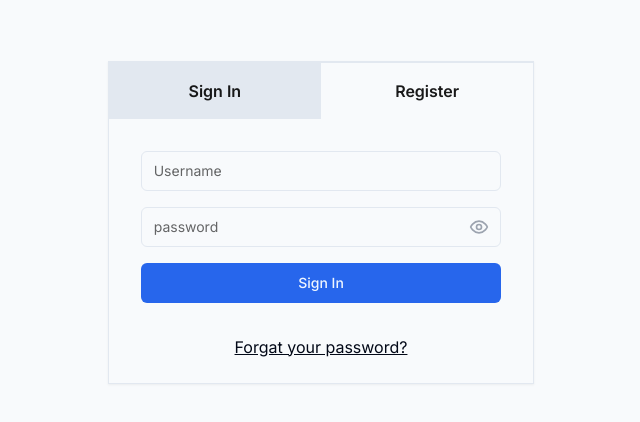
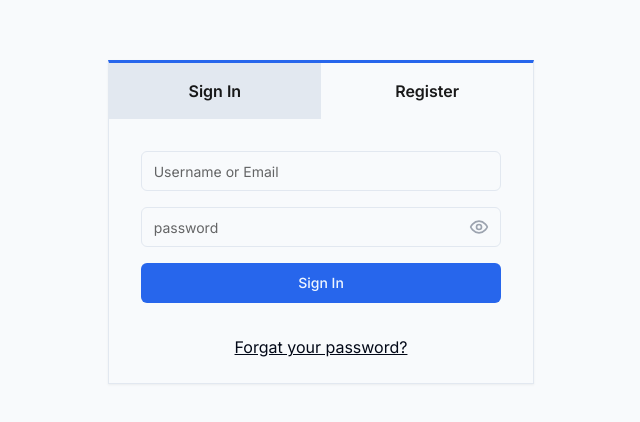
Before and after one commit to pm-rahman/Store-Management, a Next.js app: page /sign-in in a window 1280 px wide. Shown: the part 178-600 px from the top of the page, without its empty margins (319-959 px from the left). Built offline with nearby package versions, Linux system fonts and the light colour scheme.

Commit message:
add login, register form

```diff
--- a/package.json
+++ b/package.json
@@ -28,7 +28,7 @@
     "lucide": "^0.406.0",
     "lucide-react": "^0.400.0",
     "next": "14.2.4",
-    "next-auth": "^4.24.7",
+    "next-auth": "^4.24.8",
     "react": "^18",
     "react-day-picker": "^8.10.1",
     "react-dom": "^18",
--- a/src/app/(authentication)/register/page.js
+++ b/src/app/(authentication)/register/page.js
@@ -5,7 +5,7 @@ import Link from "next/link";
 export default function page() {
   return (
     <div className="flex flex-col min-h-screen justify-center items-center">
-      <div className="pb-6 bg-slate-50 border border-t-2 drop-shadow-sm h-fit w-1/3">
+      <div className="pb-6 bg-slate-50 border border-t-[3px] border-t-primary drop-shadow-sm h-fit w-1/3">
         {/* Header */}
         <div className="flex h-14 font-semibold text-heading">
           <Link
--- a/src/app/(authentication)/sign-in/component/SigninForm.js
+++ b/src/app/(authentication)/sign-in/component/SigninForm.js
@@ -42,7 +42,7 @@ export default function SigninForm() {
                 <TransparentInput
                   error={form.formState.errors.name}
                   value={field.value}
-                  placeholder="Username"
+                  placeholder="Username or Email"
                   {...field}
                 />
               </FormControl>
--- a/src/app/(authentication)/sign-in/page.js
+++ b/src/app/(authentication)/sign-in/page.js
@@ -5,7 +5,7 @@ import SigninForm from "./component/SigninForm";
 export default function page() {
   return (
     <div className="flex flex-col min-h-screen justify-center items-center">
-      <div className="pb-6 bg-slate-50 border border-t-2 drop-shadow-sm h-fit w-1/3">
+      <div className="pb-6 bg-slate-50 border border-t-[3px] border-t-primary drop-shadow-sm h-fit w-1/3">
         {/* Header */}
         <div className="flex h-14 font-semibold text-heading">
           <Link
--- /dev/null
+++ b/src/app/auth/[...nextauth]/router.js
@@ -0,0 +1,6 @@
+import NextAuth from "next-auth";
+import GithubProvider from 'next-auth/providers/github'
+
+export const authOption ={
+    providers:[]
+}
```
Also changed, not shown: 1 other file (tests, documents, lock files or other folders).
